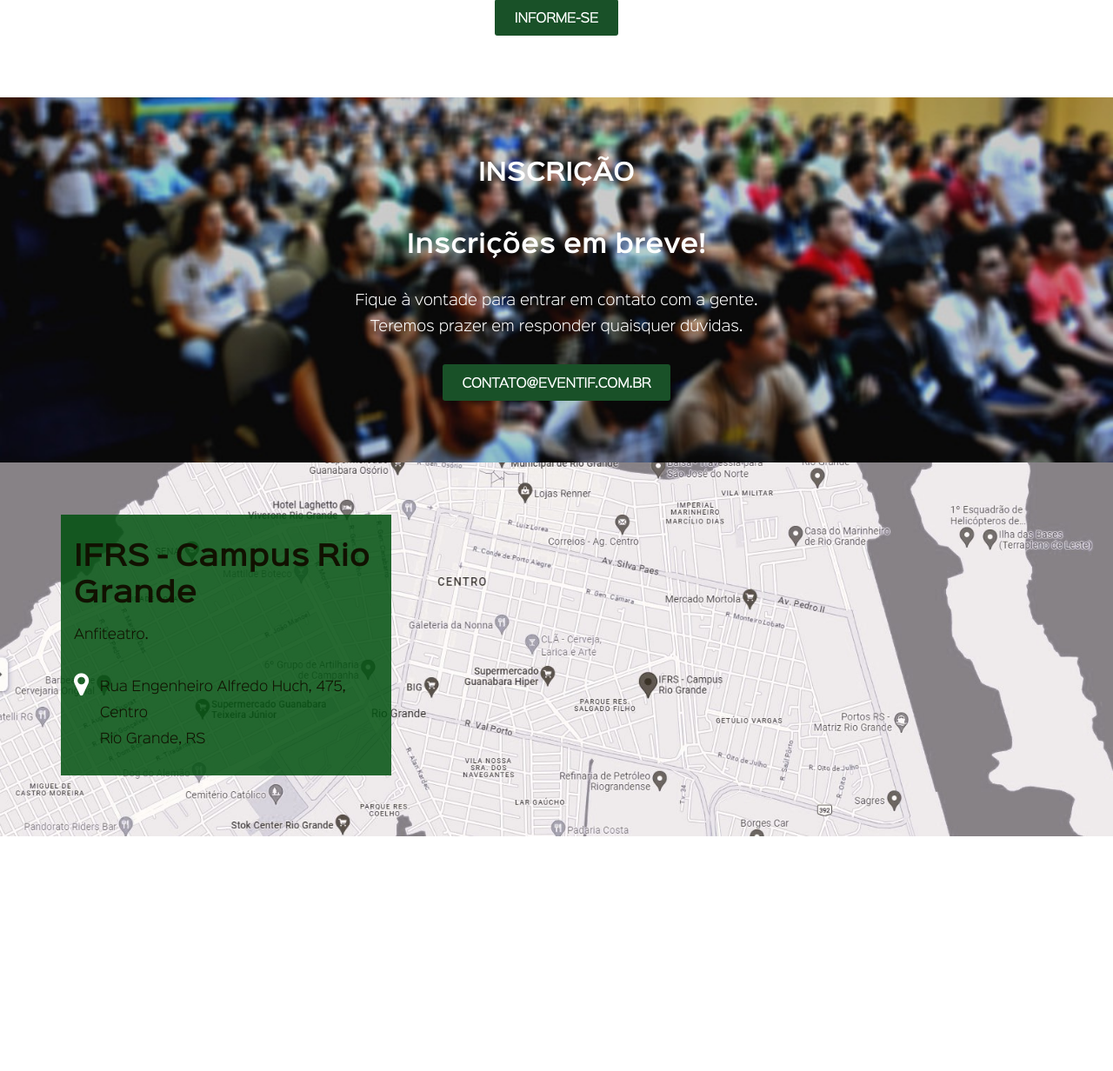
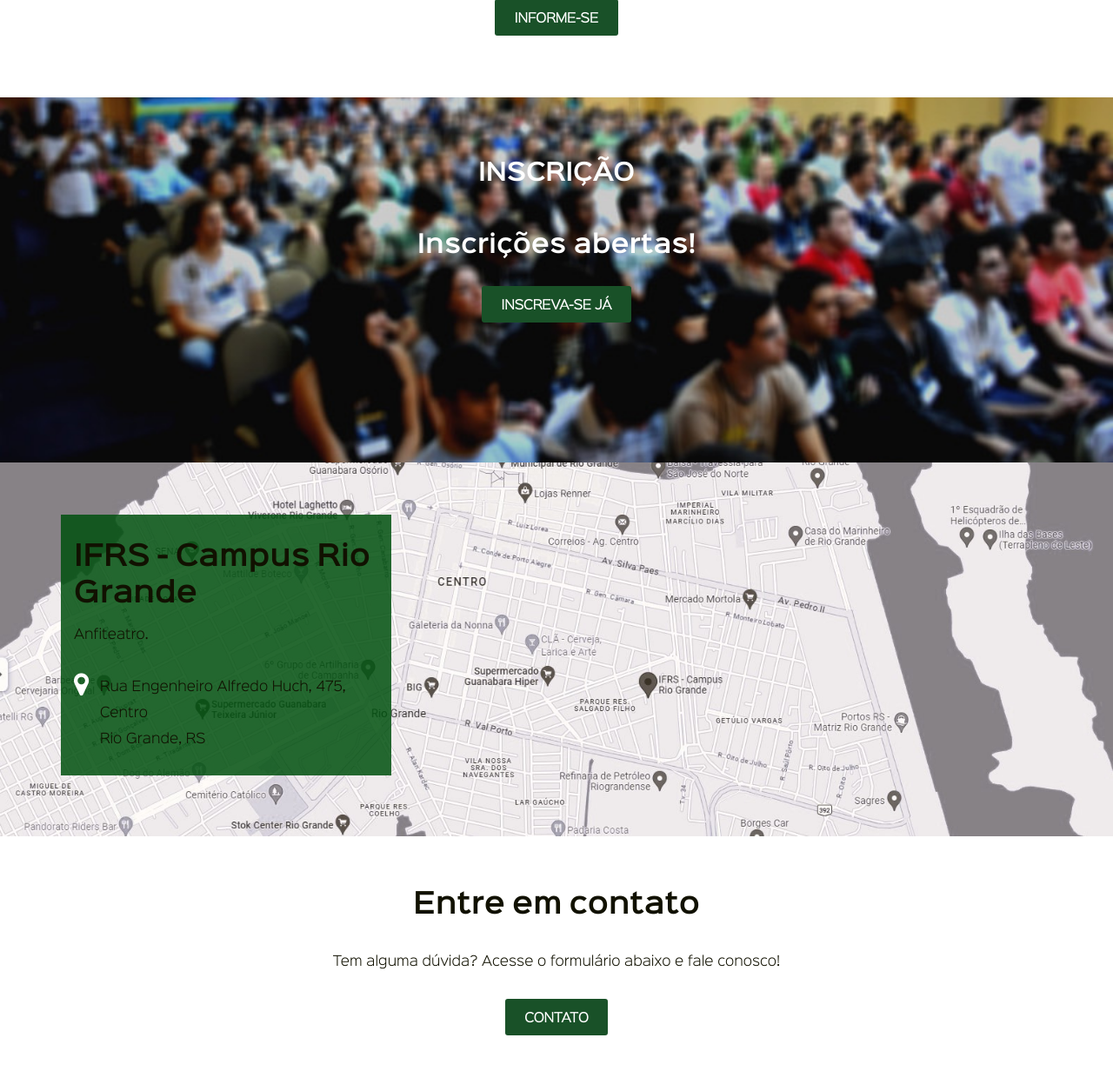
Before and after one commit to Gallazival/Eventif, a Django app: page / in a window 1280 px wide. Shown: the part 1778-3010 px from the top of the page at 87% size. Before the commit the page ends 2740 px from the top, so only its background shows below. Run offline with Django 4.2, Linux system fonts and the light colour scheme; some libraries are stand-ins or nearby versions.

Commit message:
arrumando erros e finalizando testes do email/form

```diff
--- a/core/templates/index.html
+++ b/core/templates/index.html
@@ -1,12 +1,14 @@
 {% load static %}
+
 <!DOCTYPE html>
 <html>
+
 <head>
     <title>EventIF - O maior encontro dos IFs do mundo!</title>
 
     <meta charset="utf-8">
     <meta http-equiv="X-UA-Compatible" content="IE=edge,chrome=1">
-        <meta name="description" content="EventIF - O maior encontro dos IFS do mundo!">
+    <meta name="description" content="EventIF - O maior encontro dos IFs do mundo!">
     <meta name="author" content="cleber">
     <meta name="viewport" content="width=device-width, initial-scale=1.0, maximum-scale=1.0, user-scalable=no" />
 
@@ -34,7 +36,7 @@
 
 <body>
 
-        <div class="header-frame header-frame-absolute  row">
+    <div class="header-frame header-frame-absolute row">
         <header class="header header-inline min-h-3 row desktop-12 container" role="banner">
 
             <div class="site-logo">
@@ -49,6 +51,7 @@
                     <li><a data-scroll href="#sponsors">Patrocinadores</a></li>
                     <li><a data-scroll href="#register">Inscrição</a></li>
                     <li><a data-scroll href="#venue">Local</a></li>
+                    <li><a data-scroll href="#contact">Contato</a></li>
                 </ul>
             </nav>
 
@@ -68,7 +71,9 @@
         <div class="overview text-align-center row desktop-12 min-h-15 padding-top-2 container">
             <i class="fa fa-5x fa-globe"></i>
             <h2>A Conferência</h2>
-                <p class="lead">A maior reunião de hackers do mundo.<br>Reunindo profissionais e entusiastas dos quatro <br>cantos do planeta, o <em>EventIF</em> é o lugar onde você precisa estar.</p>
+            <p class="lead">A maior reunião de hackers do mundo.<br>Reunindo profissionais e entusiastas dos quatro
+                <br>cantos do planeta, o <em>EventIF</em> é o lugar onde você precisa estar.
+            </p>
             <p><a class="btn-basic btn-green" data-scroll href="#register">Garanta a sua vaga!</a></p>
         </div>
     </section>
@@ -109,9 +114,8 @@
         <div class="register row">
             <div class="text-align-center row desktop-12 padding-top-2 min-h-14 container">
                 <h2>Inscrição</h2>
-                	<h3>Inscrições em breve!</h3>
-                    <p>Fique à vontade para entrar em contato com a gente.<br>Teremos prazer em responder quaisquer dúvidas.</p>
-                	<a class="btn-basic btn-green" href="/inscricao/">contato@eventif.com.br</a>
+                <h3>Inscrições abertas!</h3>
+                <a class="btn-basic btn-green" href="/inscricao/">Inscreva-se já</a>
             </div>
         </div>
     </section>
@@ -137,5 +141,17 @@
         </div>
     </section>
 
+    <!-- CONTACT -->
+    <section id="contact">
+        <div class="contact row">
+            <div class="text-align-center row desktop-12 padding-top-1 min-h-9 container">
+                <h2>Entre em contato</h2>
+                <p>Tem alguma dúvida? Acesse o formulário abaixo e fale conosco!</p>
+                <a class="btn-basic btn-green" href="/contato/">Contato</a>
+            </div>
+        </div>
+    </section>
+
 </body>
+
 </html>
--- a/eventif/settings.py
+++ b/eventif/settings.py
@@ -29,6 +29,7 @@ DEBUG = config('DEBUG', default=False, cast=bool)
 
 ALLOWED_HOSTS = config('ALLOWED_HOSTS', default = '', cast = Csv())
 
+DEFAULT_FROM_EMAIL = config('DEFAULT_FROM_EMAIL')
 
 # Application definition
 
@@ -127,6 +128,7 @@ STATIC_ROOT = str(BASE_DIR / "staticfiles")
 
 DEFAULT_AUTO_FIELD = "django.db.models.BigAutoField"
 
+
 #EMAIL_BACKEND = 'django.core.mail.backends.console.EmailBackend'
 EMAIL_BACKEND = config('EMAIL_BACKEND')
 EMAIL_HOST = config('EMAIL_HOST')
--- a/eventif/urls.py
+++ b/eventif/urls.py
@@ -18,9 +18,11 @@ from django.contrib import admin
 from django.urls import path
 from core.views import home
 from subscriptions.views import subscribe
+from contact.views import email
 
 urlpatterns = [
     path('', home),
     path('inscricao/', subscribe),
     path("admin/", admin.site.urls),
+    path("contato/", email),
 ]
```
Also changed, not shown: contact/templates/contact/contact_form.html (+9 -9 lines), contact/tests/test_form_contact.py (+9 -6 lines), contact/tests/test_mail_contact.py (+14 -15 lines). Lines whose indentation alone changed are shown as unchanged.
